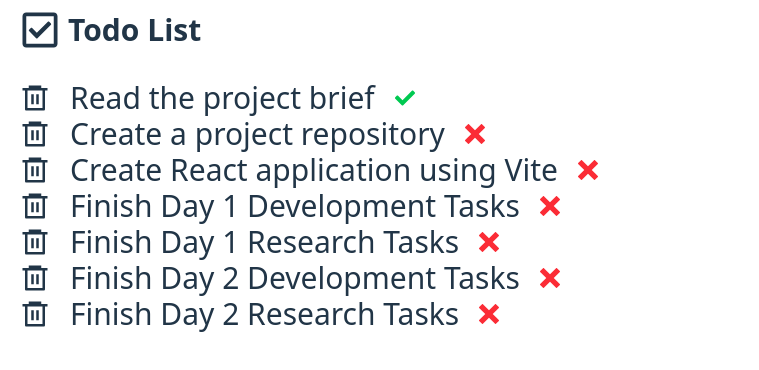
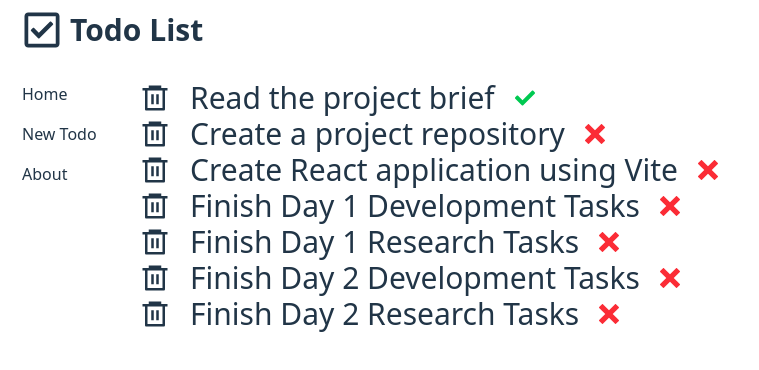
Before and after one commit to rbc33/todo-react-miniproject, a React (Vite) app: page / in a window 1280 px wide. Shown: the top 370 px of the page, without its empty margins (0-759 px from the left). Built offline with nearby package versions, Linux system fonts and the light colour scheme; the HTML template or start-up script is replaced by a standard one.

Commit message:
aside and nav with border

```diff
--- a/src/App.tsx
+++ b/src/App.tsx
@@ -5,20 +5,28 @@ import useTodoStore from './store/store'
 import TodoDetail from './components/TodoDetail'
 import { FaRegCheckSquare } from 'react-icons/fa'
 import AddTodo from './components/AddTodo'
+import About from './components/About'
 
 function App() {
 	const { todos } = useTodoStore()
 
 	return (
 		<>
-			<nav className="flex h-15 items-center p-5">
+			<nav className="flex h-15 items-center p-5 border-2 border-white">
 				<Link to="/" className="flex items-center gap-2">
 					<FaRegCheckSquare className="size-10" />
 					<p className="text-3xl font-bold">Todo List</p>
 				</Link>
 			</nav>
+			<div className="flex">
+				<aside className="w-30 flex flex-col gap-4 border-2 border-white h-screen p-5">
+					<Link to="/">Home</Link>
+					<Link to="/addtodo">New Todo</Link>
+					<Link to="/about">About</Link>
+				</aside>
 				<Routes>
 					<Route path="/" element={<List todos={todos} />} />
+
 					<Route
 						path="/todo/:id"
 						element={
@@ -28,8 +36,10 @@ function App() {
 						}
 					/>
 					<Route path="/addtodo" element={<AddTodo />} />
+					<Route path="/about" element={<About />} />
 					<Route path="/*" element={<h1 className="p-5">Error 404</h1>} />
 				</Routes>
+			</div>
 		</>
 	)
 }
--- /dev/null
+++ b/src/components/About.tsx
@@ -0,0 +1,7 @@
+import React from 'react'
+
+const About = () => {
+	return <div>About</div>
+}
+
+export default About
--- a/src/components/TodoDetail.tsx
+++ b/src/components/TodoDetail.tsx
@@ -1,5 +1,6 @@
 import { useParams } from 'react-router-dom'
-import useTodoStore, { type Todo } from '../store/store'
+import useTodoStore from '../store/store'
+// import useTodoStore, { type Todo } from '../store/store'
 
 // interface Props {
 // 	todos: Todo[]
@@ -18,7 +19,7 @@ const TodoDetail = () => {
 				type="text"
 				placeholder={todo?.task}
 				defaultValue={todo?.task}
-				onChange={(e) => updateTodo(todo!.id, e.target.value)}
+				onChange={(e) => updateTodo({ ...todo!, task: e.target.value })}
 			/>
 			<label htmlFor={todo!.id.toString()}>Completed:</label>
 			<input
--- a/src/store/store.tsx
+++ b/src/store/store.tsx
@@ -10,7 +10,7 @@ interface TodoStore {
 	addTodo: (newTodo: Todo) => void
 	removeTodo: (id: number) => void
 	toggleTodo: (id: number) => void
-	updateTodo: (id: number, newTask: string) => void
+	updateTodo: (updateTodo: Todo) => void
 }
 
 const useTodoStore = create<TodoStore>((set) => ({
@@ -34,10 +34,10 @@ const useTodoStore = create<TodoStore>((set) => ({
 				todo.id === id ? { ...todo, completed: !todo.completed } : todo
 			),
 		})),
-	updateTodo: (id: number, newTask: string) =>
+	updateTodo: (updateTodo: Todo) =>
 		set((state) => ({
 			todos: state.todos.map((todo) =>
-				todo.id === id ? { ...todo, task: newTask } : todo
+				todo.id === updateTodo.id ? { ...todo, ...updateTodo } : todo
 			),
 		})),
 }))
```
Lines whose indentation alone changed are shown as unchanged.
